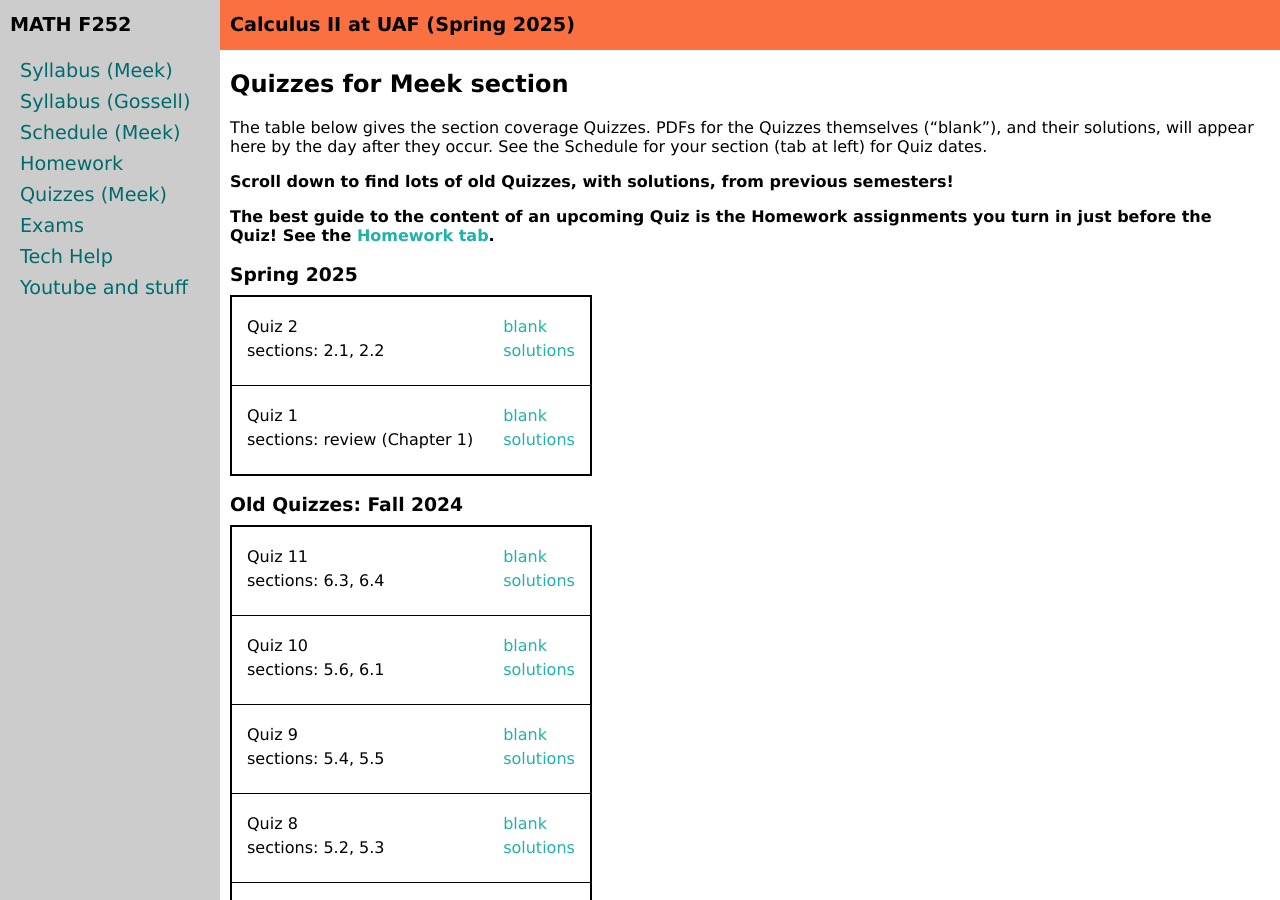
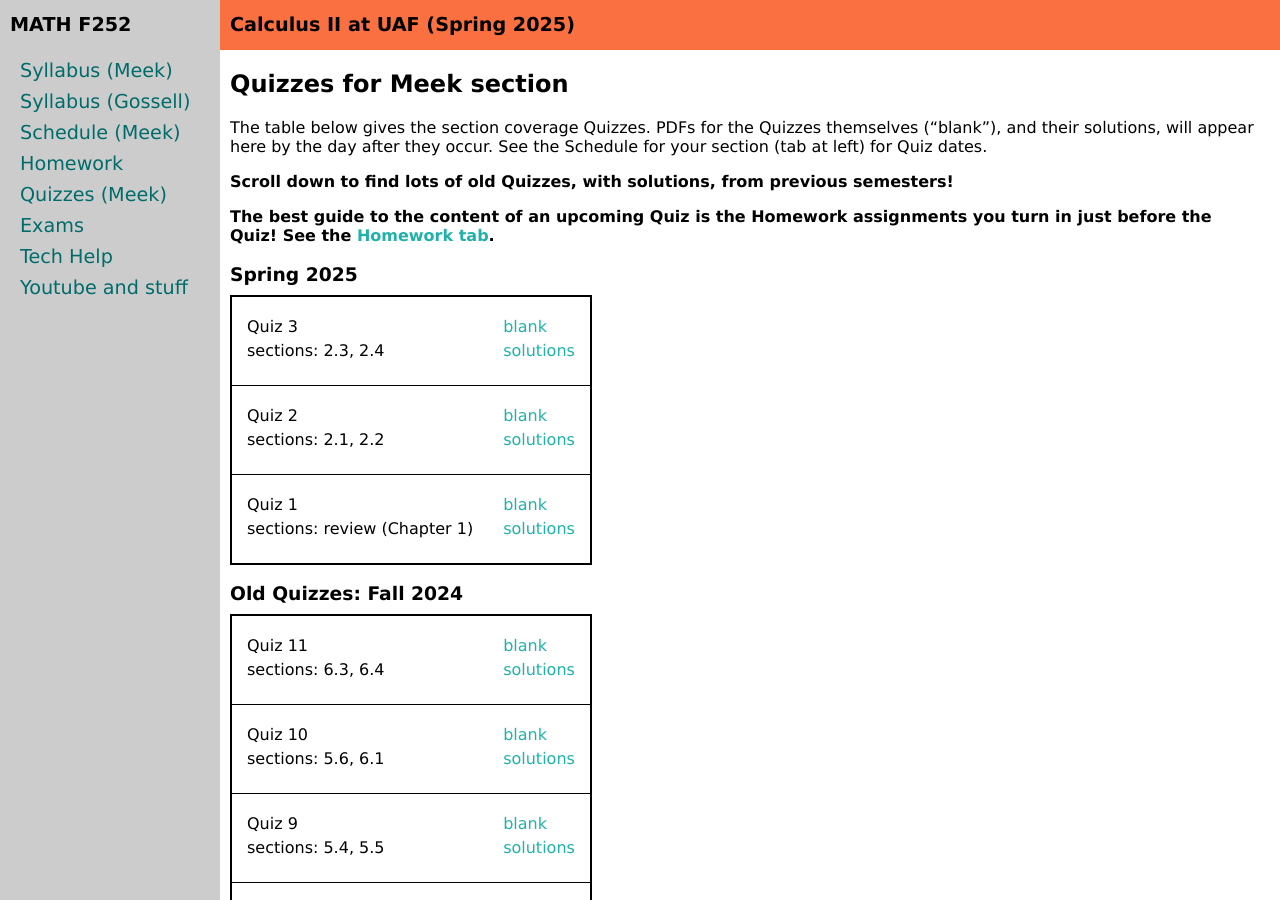
Before and after one commit to uaf-math/calc2, a Jekyll site: the page built from quizzes.md, in a window 1280 px wide and 900 px high. Built offline with Jekyll 4.4.1, drawn with Linux system fonts in a browser that asks for light colours.

Commit message:
added quiz 3 (meek)

```diff
--- a/_data/quizzesS25.yml
+++ b/_data/quizzesS25.yml
@@ -1,6 +1,10 @@
 semester: Spring 2025 (Meek's section)
 home: assets/quizzes/S25/Meek
 quizzes:
+- name: Quiz 3
+  sections: 2.3, 2.4
+  blank: quiz03.pdf
+  solutions: quiz03Sols.pdf
 - name: Quiz 2
   sections: 2.1, 2.2
   blank: quiz02.pdf
```
Also changed, not shown: 6 other files.
